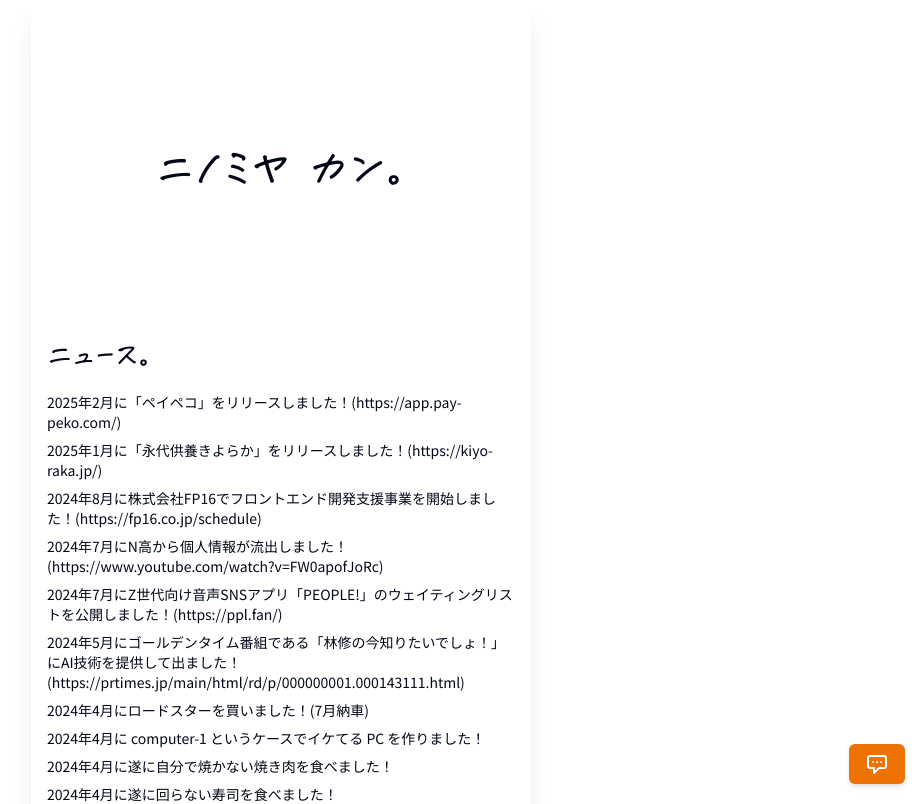
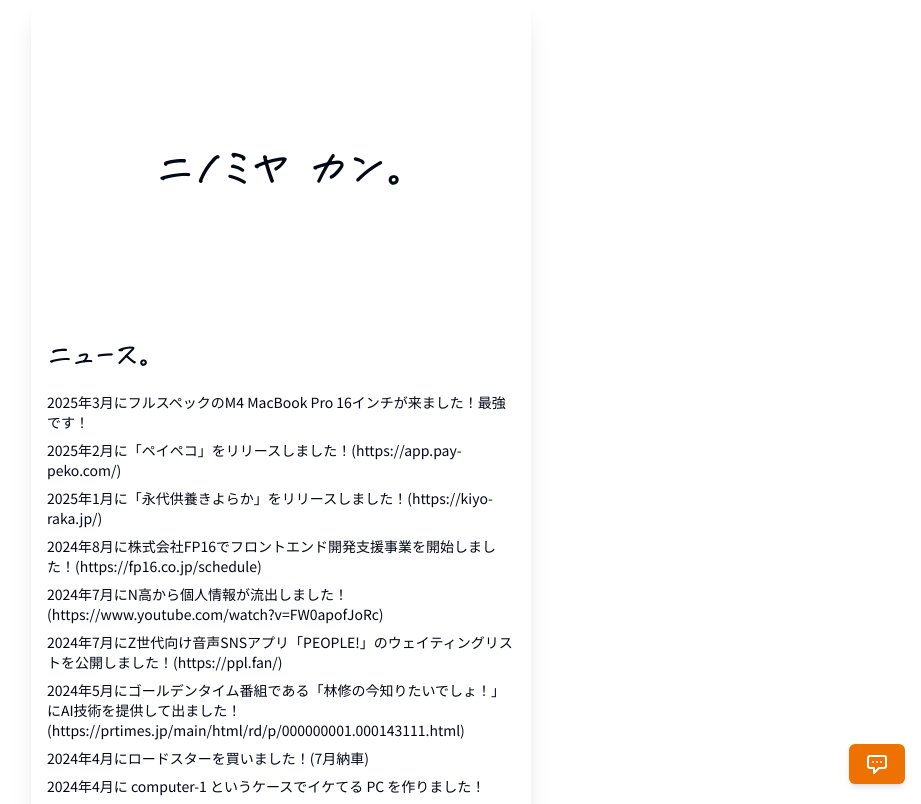
Before and after one commit to nnmykn/nnmykn, a Next.js app in the folder kan.run/: page / in a window 1280 px wide. Shown: the top 804 px of the page, without its empty margins (359-1280 px from the left). Built offline with nearby package versions, Linux system fonts and the light colour scheme.

Commit message:
MacBookpro

```diff
--- a/kan.run/src/app/page.tsx
+++ b/kan.run/src/app/page.tsx
@@ -273,6 +273,9 @@ export default function Home() {
       </div>
       <div className={'m-4 text-sm space-y-2'}>
         <p>
+          2025年3月にフルスペックのM4 MacBook Pro 16インチが来ました！最強です！
+        </p>
+        <p>
           2025年2月に「ペイペコ」をリリースしました！(https://app.pay-peko.com/)
         </p>
         <p>
```
